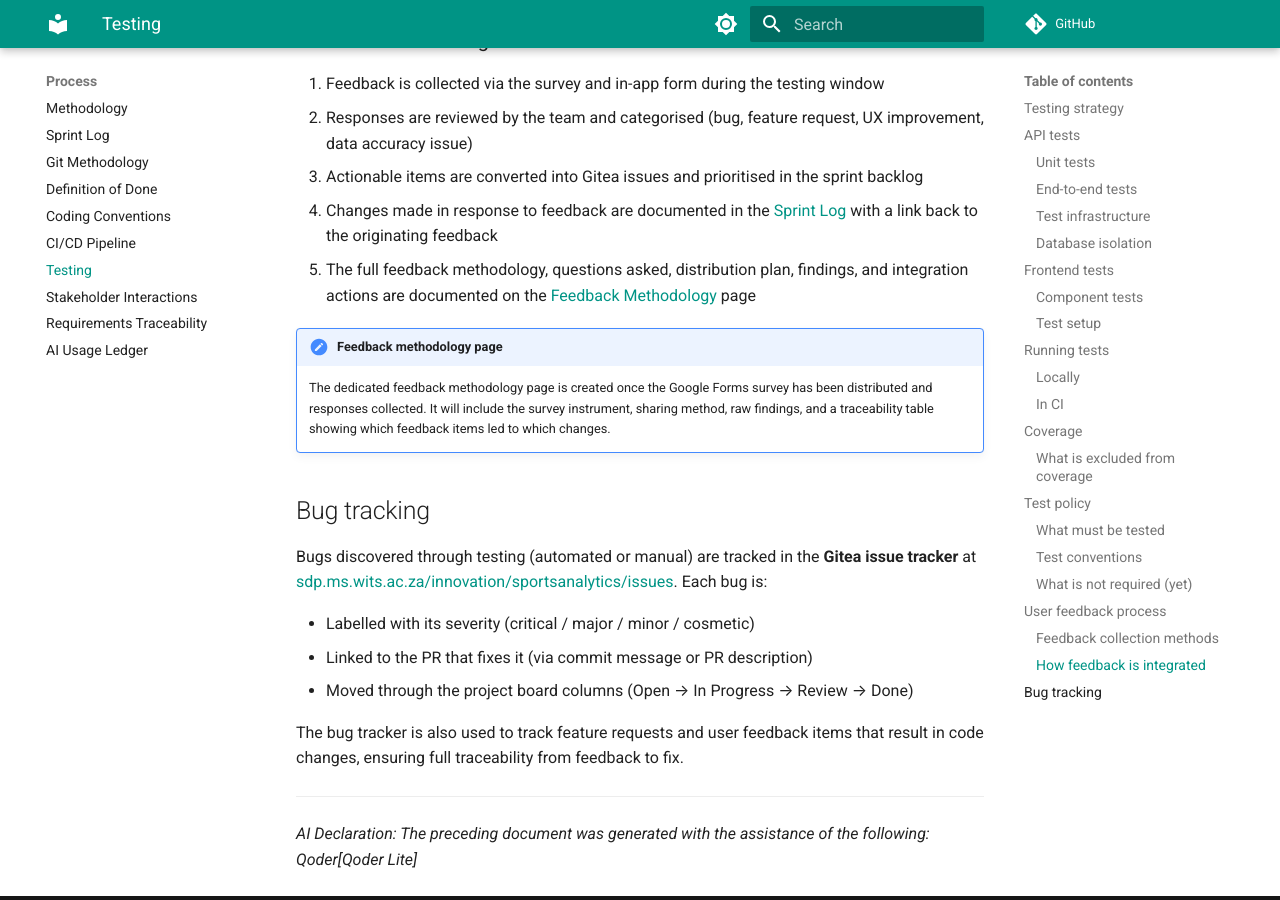
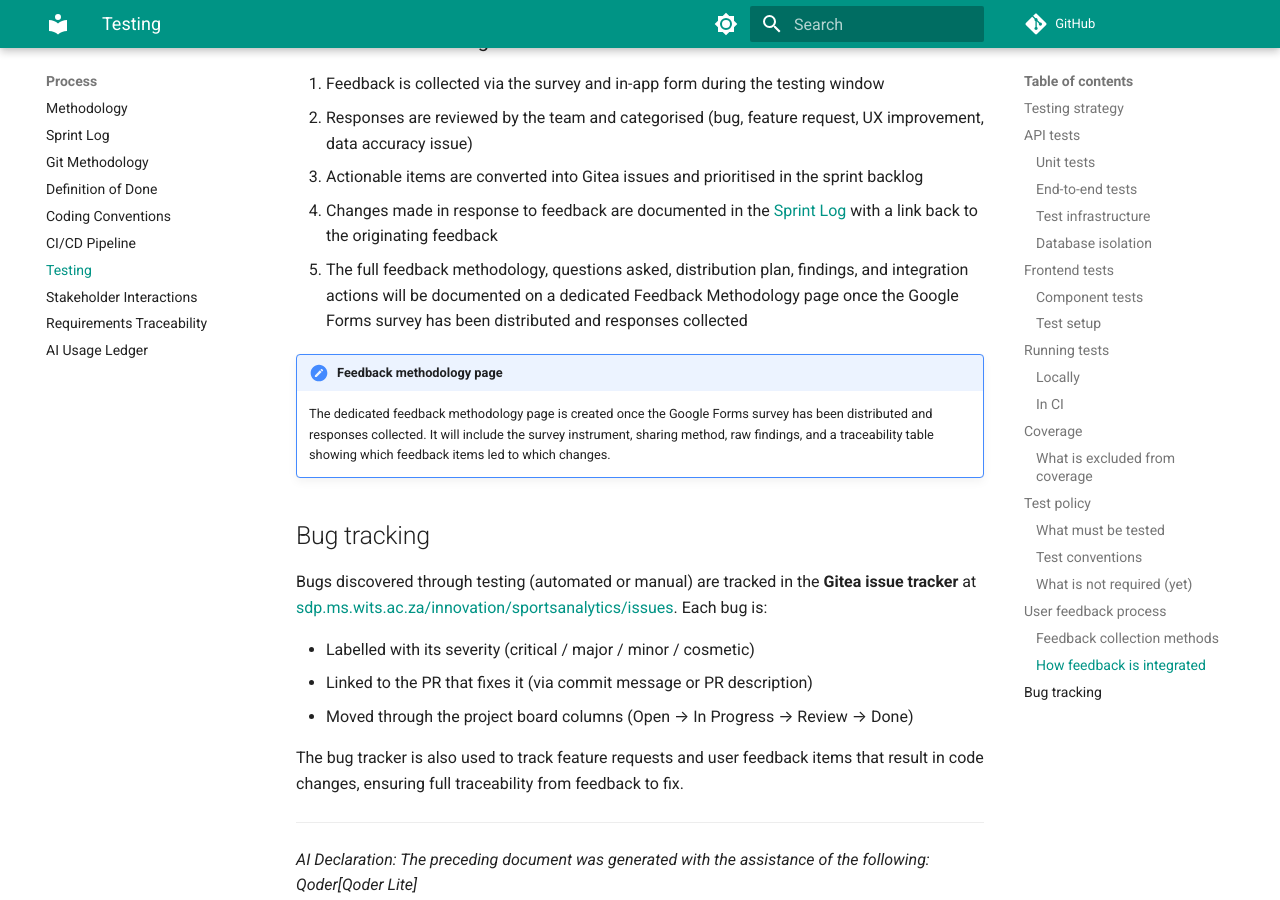
Before and after one commit to Sports-Analytics-Innovation-Platform/Innovation-Documentation-Website, an MkDocs documentation site: the page built from docs/testing.md, in a window 1280 px wide and 900 px high, scrolled down 8420 px. Built offline with MkDocs 1.6.1 and Material for MkDocs 9.7.7, drawn with Linux system fonts in a browser that asks for light colours; comment, search, counter and statistics services are not loaded.

Commit message:
fix: remove broken link to non-existent feedback-methodology.md in testing page

```diff
--- a/docs/testing.md
+++ b/docs/testing.md
@@ -231,7 +231,7 @@ Beyond automated testing, the project collects **formal user feedback** to valid
 2. Responses are reviewed by the team and categorised (bug, feature request, UX improvement, data accuracy issue)
 3. Actionable items are converted into Gitea issues and prioritised in the sprint backlog
 4. Changes made in response to feedback are documented in the [Sprint Log](sprint-log.md) with a link back to the originating feedback
-5. The full feedback methodology, questions asked, distribution plan, findings, and integration actions are documented on the [Feedback Methodology](feedback-methodology.md) page
+5. The full feedback methodology, questions asked, distribution plan, findings, and integration actions will be documented on a dedicated Feedback Methodology page once the Google Forms survey has been distributed and responses collected
 
 !!! note "Feedback methodology page"
     The dedicated feedback methodology page is created once the Google Forms survey has been distributed and responses collected. It will include the survey instrument, sharing method, raw findings, and a traceability table showing which feedback items led to which changes.
```
